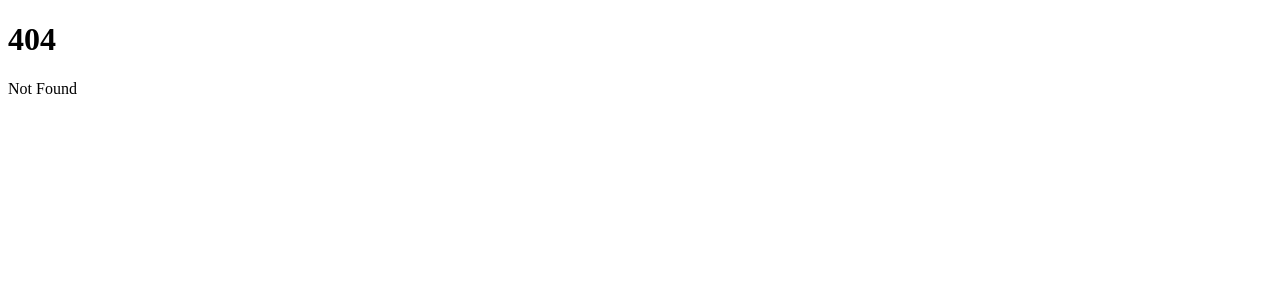
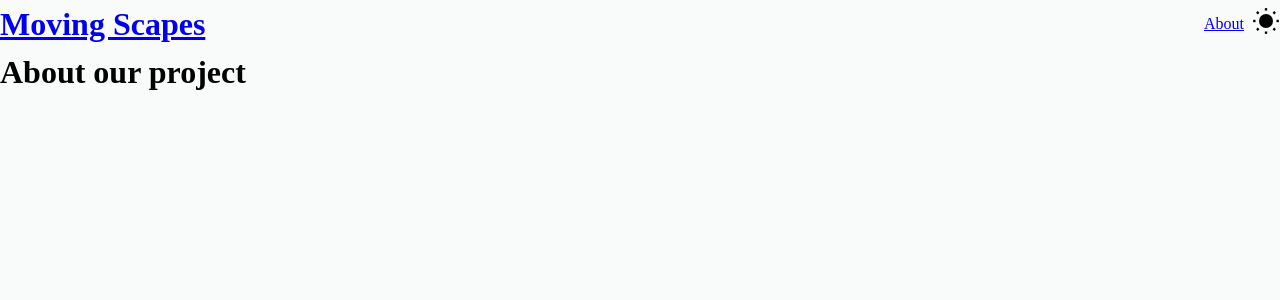
Before and after one commit to jmagrippis/moving-scapes, a SvelteKit app: page /about in a window 1280 px wide. Before the commit this address had no page. Shown: the top 300 px of the page. Built offline with nearby package versions, Linux system fonts and the light colour scheme.

Commit message:
✨  rudimentary SSR dark mode

```diff
--- /dev/null
+++ b/src/app.css
@@ -0,0 +1,147 @@
+/*
+  Josh's Custom CSS Reset
+  https://www.joshwcomeau.com/css/custom-css-reset/
+*/
+*,
+*::before,
+*::after {
+	box-sizing: border-box;
+}
+* {
+	margin: 0;
+}
+/* button reset */
+button {
+	all: unset;
+}
+html,
+body {
+	height: 100%;
+}
+body {
+	line-height: 1.5;
+	-webkit-font-smoothing: antialiased;
+}
+img,
+picture,
+video,
+canvas,
+svg {
+	display: block;
+	max-width: 100%;
+}
+input,
+button,
+textarea,
+select {
+	font: inherit;
+}
+p,
+h1,
+h2,
+h3,
+h4,
+h5,
+h6 {
+	overflow-wrap: break-word;
+}
+
+button {
+	cursor: pointer;
+}
+
+#root {
+	isolation: isolate;
+}
+
+/* css vars */
+* {
+	--brand-hue: 188;
+	--transition-duration-short: 0.15s;
+	--transition-duration-long: 0.4s;
+
+	/* shadows */
+	--shadow-color: var(--brand-hue) 36% 60%;
+	--shadow-elevation-low: 0px 0.5px 0.6px hsl(var(--shadow-color) / 0.29),
+		0px 0.9px 1px -1.2px hsl(var(--shadow-color) / 0.29),
+		0px 2px 2.3px -2.5px hsl(var(--shadow-color) / 0.29);
+	--shadow-elevation-medium: 0px 0.5px 0.6px hsl(var(--shadow-color) / 0.31),
+		0px 1.7px 1.9px -0.8px hsl(var(--shadow-color) / 0.31),
+		0px 4.1px 4.6px -1.7px hsl(var(--shadow-color) / 0.31),
+		0px 10px 11.3px -2.5px hsl(var(--shadow-color) / 0.31);
+	--shadow-elevation-high: 0px 0.5px 0.6px hsl(var(--shadow-color) / 0.28),
+		0px 2.7px 3px -0.4px hsl(var(--shadow-color) / 0.28),
+		0px 5.1px 5.7px -0.7px hsl(var(--shadow-color) / 0.28),
+		0px 8.3px 9.3px -1.1px hsl(var(--shadow-color) / 0.28),
+		0px 13.1px 14.7px -1.4px hsl(var(--shadow-color) / 0.28),
+		-0.1px 20.5px 23.1px -1.8px hsl(var(--shadow-color) / 0.28),
+		-0.1px 31.1px 35px -2.1px hsl(var(--shadow-color) / 0.28),
+		-0.2px 45.8px 51.5px -2.5px hsl(var(--shadow-color) / 0.28);
+
+	/* easings */
+	--ease-1: cubic-bezier(0.25, 0, 0.5, 1);
+	--ease-2: cubic-bezier(0.25, 0, 0.4, 1);
+	--ease-3: cubic-bezier(0.25, 0, 0.3, 1);
+	--ease-4: cubic-bezier(0.25, 0, 0.2, 1);
+	--ease-5: cubic-bezier(0.25, 0, 0.1, 1);
+
+	--ease-out-1: cubic-bezier(0, 0, 0.75, 1);
+	--ease-out-2: cubic-bezier(0, 0, 0.5, 1);
+	--ease-out-3: cubic-bezier(0, 0, 0.3, 1);
+	--ease-out-4: cubic-bezier(0, 0, 0.1, 1);
+	--ease-out-5: cubic-bezier(0, 0, 0, 1);
+
+	--ease-elastic-1: cubic-bezier(0.5, 0.75, 0.75, 1.25);
+	--ease-elastic-2: cubic-bezier(0.5, 1, 0.75, 1.25);
+	--ease-elastic-3: cubic-bezier(0.5, 1.25, 0.75, 1.25);
+	--ease-elastic-4: cubic-bezier(0.5, 1.5, 0.75, 1.25);
+	--ease-elastic-5: cubic-bezier(0.5, 1.75, 0.75, 1.25);
+
+	/* light */
+	--copy-base-color-light: var(--brand-hue) 10% 10%;
+	--copy-muted-color-light: var(--brand-hue) 6% 25%;
+	--surface-1-color-light: var(--brand-hue) 9% 98%;
+	--surface-2-color-light: var(--brand-hue) 5% 99%;
+	--shadow-1-color-light: var(--brand-hue) 10% 10%;
+
+	/* dark */
+	--copy-base-color-dark: var(--brand-hue) 100% 97%;
+	--copy-muted-color-dark: var(--brand-hue) 6% 90%;
+	--surface-1-color-dark: var(--brand-hue) 10% 10%;
+	--surface-2-color-dark: var(--brand-hue) 20% 9%;
+	--shadow-1-color-dark: var(--brand-hue) 64% 28%;
+}
+
+html {
+	background-color: hsl(var(--surface-1-color));
+}
+
+:root {
+	color-scheme: light;
+
+	--copy-base-color: var(--copy-base-color-light);
+	--copy-muted-color: var(--copy-muted-color-light);
+	--surface-1-color: var(--surface-1-color-light);
+	--surface-2-color: var(--surface-2-color-light);
+}
+
+.dark {
+	color-scheme: dark;
+
+	--copy-base-color: var(--copy-base-color-dark);
+	--copy-muted-color: var(--copy-muted-color-dark);
+	--surface-1-color: var(--surface-1-color-dark);
+	--surface-2-color: var(--surface-2-color-dark);
+}
+
+@media (prefers-color-scheme: dark) {
+	.auto {
+		color-scheme: dark;
+
+		--copy-base-color: var(--copy-base-color-dark);
+		--copy-muted-color: var(--copy-muted-color-dark);
+		--surface-1-color: var(--surface-1-color-dark);
+		--surface-2-color: var(--surface-2-color-dark);
+		--shadow-1-color: var(--shadow-1-color-dark);
+	}
+}
--- a/src/app.html
+++ b/src/app.html
@@ -1,5 +1,5 @@
 <!DOCTYPE html>
-<html lang="en">
+<html lang="en" class="%THEME%">
 	<head>
 		<meta charset="utf-8" />
 		<link rel="icon" href="%sveltekit.assets%/favicon.png" />
@@ -7,6 +7,6 @@
 		%sveltekit.head%
 	</head>
 	<body data-sveltekit-preload-data="hover">
-		<div style="display: contents">%sveltekit.body%</div>
+		<div style="display: contents" id="root">%sveltekit.body%</div>
 	</body>
 </html>
--- /dev/null
+++ b/src/hooks.server.ts
@@ -0,0 +1,18 @@
+import type { Handle } from '@sveltejs/kit';
+
+export type Theme = 'light' | 'dark' | 'auto';
+
+export const isValidTheme = (theme: FormDataEntryValue | null): theme is Theme =>
+	!!theme && (theme === 'light' || theme === 'dark' || theme === 'auto');
+
+export const handle: Handle = async ({ event, resolve }) => {
+	const theme = event.cookies.get('theme') ?? 'auto';
+	if (isValidTheme(theme)) {
+		event.locals.theme = theme;
+	}
+	const response = await resolve(event, {
+		transformPageChunk: ({ html }) => html.replace('%THEME%', theme)
+	});
+
+	return response;
+};
--- /dev/null
+++ b/src/routes/+layout.server.ts
@@ -0,0 +1,3 @@
+import type { LayoutServerLoad } from './$types';
+
+export const load: LayoutServerLoad = ({ locals }) => ({ theme: locals.theme });
--- /dev/null
+++ b/src/routes/+layout.svelte
@@ -0,0 +1,7 @@
+<script lang="ts">
+	import '../app.css';
+	import Header from './Header.svelte';
+</script>
+
+<Header />
+<slot />
--- a/src/routes/+page.svelte
+++ b/src/routes/+page.svelte
@@ -1,2 +1,20 @@
-<h1>Welcome to SvelteKit</h1>
+<h1>Moving Scapes</h1>
 <p>Visit <a href="https://kit.svelte.dev">kit.svelte.dev</a> to read the documentation</p>
+
+<div>
+	<h2>This is a card!</h2>
+	<p>And this is some muted text</p>
+</div>
+
+<style>
+	h1 {
+		font-size: 4rem;
+	}
+	div {
+		background-color: hsl(var(--surface-2-color));
+		box-shadow: var(--shadow-elevation-low);
+	}
+	p {
+		color: hsl(var(--text-muted-color));
+	}
+</style>
--- /dev/null
+++ b/src/routes/Header.svelte
@@ -0,0 +1,51 @@
+<script>
+	import { browser } from '$app/environment';
+	import { enhance } from '$app/forms';
+	import { page } from '$app/stores';
+	import ThemeToggleIcon from './ThemeToggleIcon.svelte';
+
+	$: nextTheme =
+		$page.data.theme === 'auto'
+			? browser && window.matchMedia('(prefers-color-scheme: dark)').matches
+				? 'light'
+				: 'dark'
+			: $page.data.theme === 'dark'
+			? 'light'
+			: 'dark';
+</script>
+
+<header>
+	<h1><a href="/">Moving Scapes</a></h1>
+	<nav>
+		<a href="/about">About</a>
+		<form
+			method="POST"
+			action="/?/theme"
+			use:enhance={() => {
+				const htmlElement = document.querySelector('html');
+				if (!htmlElement) return;
+				htmlElement?.classList.toggle($page.data.theme);
+				htmlElement?.classList.toggle(nextTheme);
+			}}
+		>
+			<input name="theme" value={nextTheme} hidden />
+			<button>
+				<ThemeToggleIcon />
+			</button>
+		</form>
+	</nav>
+</header>
+
+<style>
+	header {
+		display: flex;
+		justify-content: space-between;
+		align-items: center;
+	}
+
+	nav {
+		display: flex;
+		align-items: center;
+		gap: 0.5rem;
+	}
+</style>
--- /dev/null
+++ b/src/routes/ThemeToggleIcon.svelte
@@ -0,0 +1,126 @@
+<script lang="ts">
+	export let className: string | undefined = undefined;
+</script>
+
+<svg class={className} aria-hidden="true" viewBox="0 0 24 24">
+	<mask class="moon" id="moon-mask">
+		<rect x="0" y="0" width="100%" height="100%" fill="white" />
+		<circle cx="24" cy="10" r="6" fill="black" />
+	</mask>
+	<circle class="sun" cx="12" cy="12" r="6" mask="url(#moon-mask)" fill="currentColor" />
+	<g class="sun-beams" stroke="currentColor" stroke-width="2px">
+		<line x1="12" y1="1" x2="12" y2="3" />
+		<line x1="12" y1="21" x2="12" y2="23" />
+		<line x1="4.22" y1="4.22" x2="5.64" y2="5.64" />
+		<line x1="18.36" y1="18.36" x2="19.78" y2="19.78" />
+		<line x1="1" y1="12" x2="3" y2="12" />
+		<line x1="21" y1="12" x2="23" y2="12" />
+		<line x1="4.22" y1="19.78" x2="5.64" y2="18.36" />
+		<line x1="18.36" y1="5.64" x2="19.78" y2="4.22" />
+	</g>
+</svg>
+
+<style>
+	svg {
+		width: 1.75rem;
+	}
+
+	svg .moon,
+	svg .sun,
+	svg .sun-beams {
+		transform-origin: center center;
+	}
+
+	:global(.dark) svg .sun {
+		transform: scale(1.75);
+	}
+
+	:global(.dark) svg .sun-beams {
+		opacity: 0;
+	}
+
+	:global(.dark) svg .moon > circle {
+		transform: translateX(-7px);
+	}
+
+	@supports (cx: 1) {
+		:global(.dark) svg .moon > circle {
+			transform: translateX(0);
+			cx: 17;
+		}
+	}
+
+	@media (prefers-reduced-motion: no-preference) {
+		svg .sun {
+			transition: transform var(--transition-duration-long) var(--ease-elastic-3);
+		}
+
+		svg .sun-beams {
+			transition: transform var(--transition-duration-long) var(--ease-elastic-4),
+				opacity var(--transition-duration-long) var(--ease-3);
+		}
+
+		svg .moon > circle {
+			transition: transform calc(var(--transition-duration-long) / 2) var(--ease-out-5);
+		}
+
+		@supports (cx: 1) {
+			svg .moon > circle {
+				transition: cx calc(var(--transition-duration-long) / 2) var(--ease-out-5);
+			}
+		}
+
+		:global(.dark) svg .sun {
+			transform: scale(1.75);
+			transition-timing-function: var(--ease-3);
+			transition-duration: calc(var(--transition-duration-long) / 2);
+		}
+
+		:global(.dark) svg .sun-beams {
+			transform: rotateZ(-25deg);
+			transition-duration: calc(var(--transition-duration-long) / 3);
+		}
+
+		:global(.dark) svg .moon > circle {
+			transition-delay: calc(var(--transition-duration-long) / 2);
+			transition-duration: var(--transition-duration-long);
+		}
+
+		@media (prefers-color-scheme: dark) {
+			:global(.auto) svg .sun {
+				transform: scale(1.75);
+			}
+
+			:global(.auto) svg .sun-beams {
+				opacity: 0;
+			}
+
+			:global(.auto) svg .moon > circle {
+				transform: translateX(-7px);
+			}
+
+			@supports (cx: 1) {
+				:global(.auto) svg .moon > circle {
+					transform: translateX(0);
+					cx: 17;
+				}
+			}
+
+			:global(.auto) svg .sun {
+				transform: scale(1.75);
+				transition-timing-function: var(--ease-3);
+				transition-duration: calc(var(--transition-duration-long) / 2);
+			}
+
+			:global(.auto) svg .sun-beams {
+				transform: rotateZ(-25deg);
+				transition-duration: calc(var(--transition-duration-long) / 3);
+			}
+
+			:global(.auto) svg .moon > circle {
+				transition-delay: calc(var(--transition-duration-long) / 2);
+				transition-duration: var(--transition-duration-long);
+			}
+		}
+	}
+</style>
--- /dev/null
+++ b/src/routes/about/+page.svelte
@@ -0,0 +1 @@
+<h1>About our project</h1>
```
Also changed, not shown: src/app.d.ts (+9 -2 lines), src/routes/+page.server.ts (added, +18 -0 lines).
